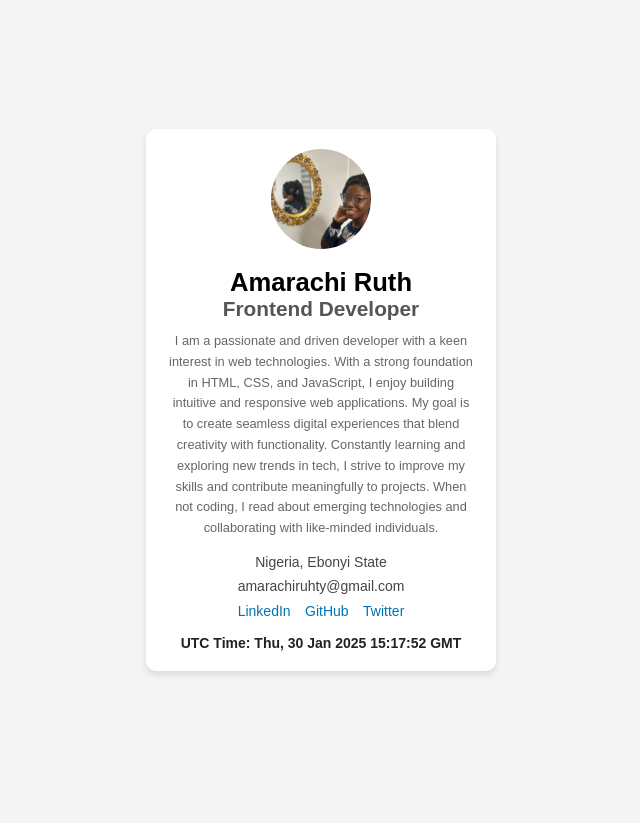
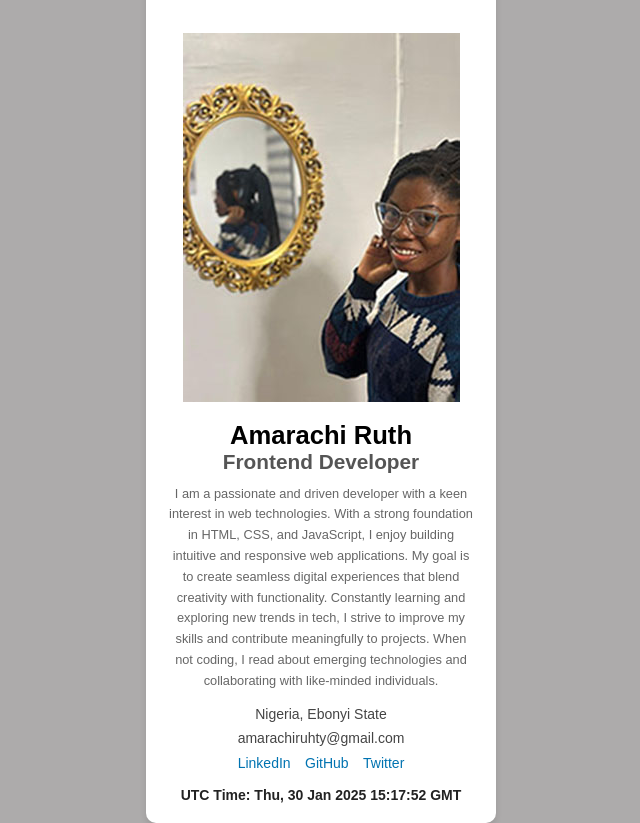
Before and after one commit to maracodez/Profile-Card, a plain HTML site: page index.html in a window 1280 px wide. Shown: the whole page, without its empty margins (319-959 px from the left). Before the commit the page ends 800 px from the top, so only its background shows below. Drawn offline with Linux system fonts and the light colour scheme.

Commit message:
second commit

```diff
--- a/index.html
+++ b/index.html
@@ -9,7 +9,8 @@
     </head>
     <body>
         <div class="profile-card">
-            <img src="/assets/profile.jpg" alt="Profile Picture" class="profile-picture" data-testid="profilePicture">
+            <br><br>
+            <img src="/assets/resize.jpg" alt="Profile Picture" class="profile-picture" data-testid="profilePicture">
 
             <h2 class="full-name" data-testid="fullName">Amarachi Ruth</h2>
 
--- a/style.css
+++ b/style.css
@@ -10,7 +10,7 @@ body {
     justify-content: center;
     align-items: center;
     height: 100vh;
-    background: #f4f4f4;
+    background: #adabab;
 }
 
 .profile-card {
@@ -23,9 +23,9 @@ body {
 }
 
 .profile-picture {
-    width: 100px;
+    /* width: 100px;
     height: 100px;
-    border-radius: 50%;
+    border-radius: 50%; */
     object-fit: cover;
     margin-bottom: 15px;
 }
```
Also changed, not shown: assets/profile1 - Copy.jpg (added), assets/profile1.jpg (added), assets/resize.jpg (added).
